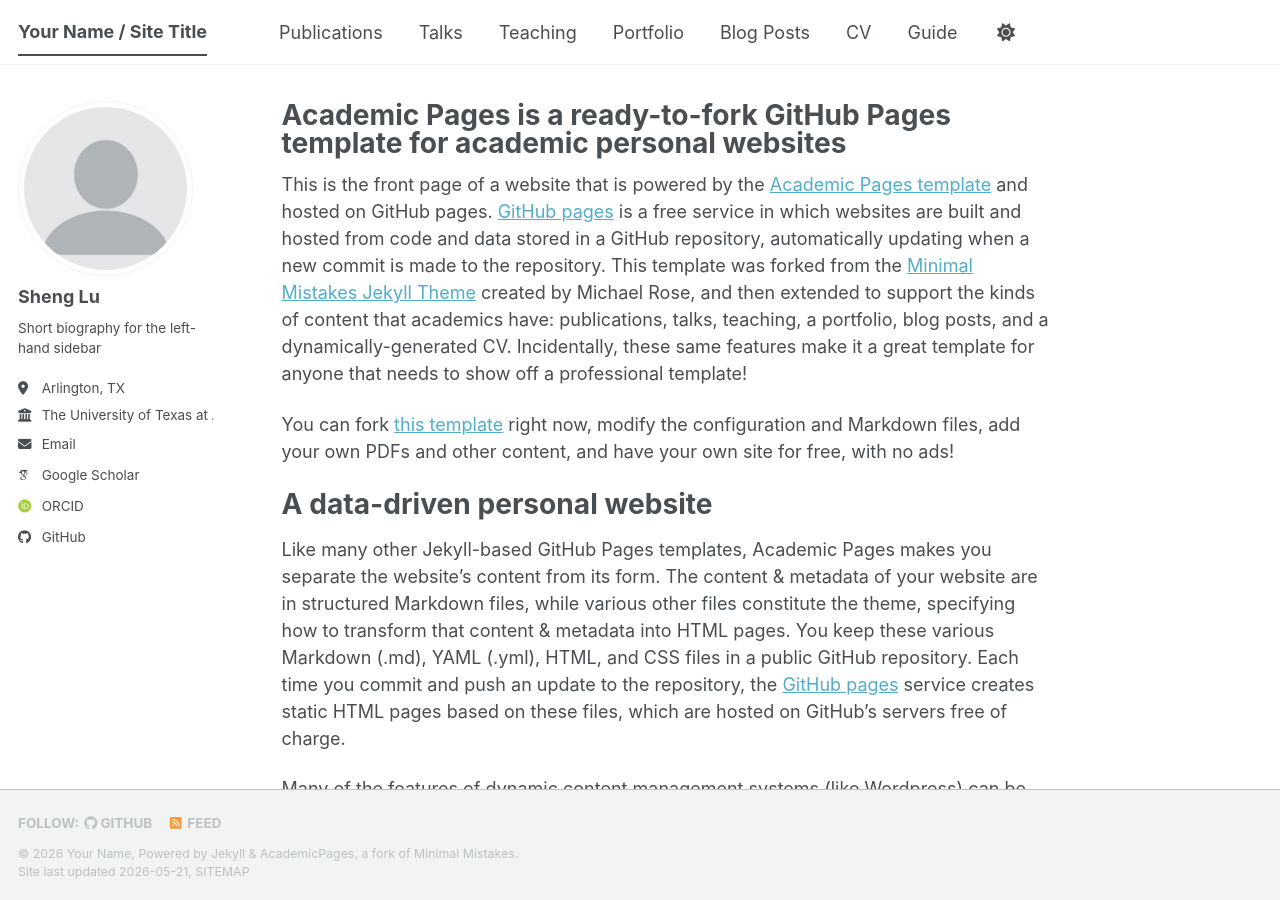
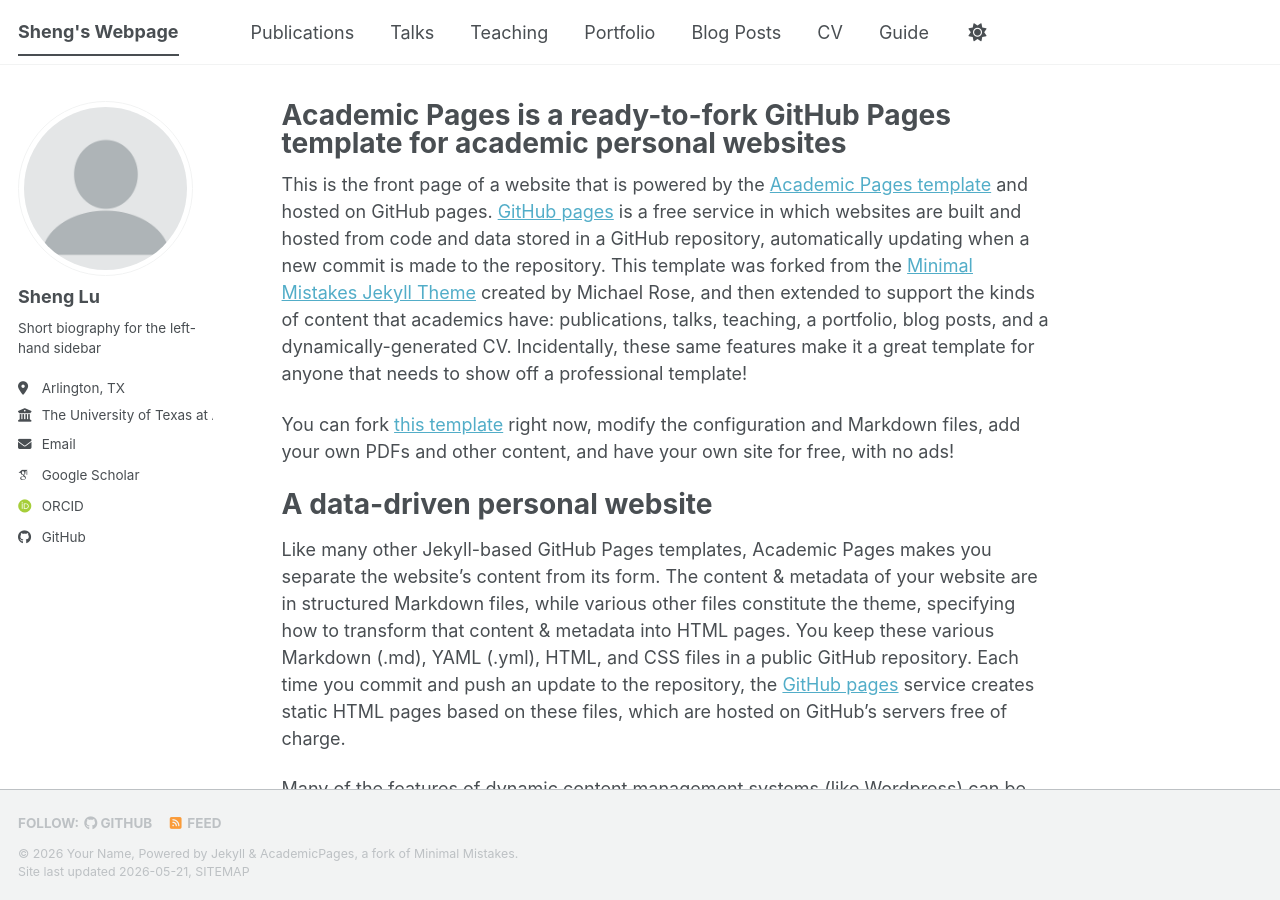
Before and after one commit to Sheng1994/sheng1994.github.io, a Jekyll site: the page built from _pages/about.md, in a window 1280 px wide and 900 px high. Built offline with Jekyll 4.4.1, drawn with Linux system fonts in a browser that asks for light colours; some web fonts are replaced; a script bundle is joined from its source files by our own code; library files that are not in the unit come from our copies.

Commit message:
template

```diff
--- a/_config.yml
+++ b/_config.yml
@@ -9,7 +9,7 @@
 # Basic Site Settings
 locale                   : "en-US"
 site_theme               : "default" # The available themes options are "default", "air", "sunrise", "mint", "dirt" and "contrast"
-title                    : "Your Name / Site Title"
+title                    : "Sheng's Webpage"
 title_separator          : "-"
 name                     : &name "Your Name"
 description              : &description "Your Name's academic portfolio"   # Update this with a general description of your site, this is the default if not overridden by a page
```
